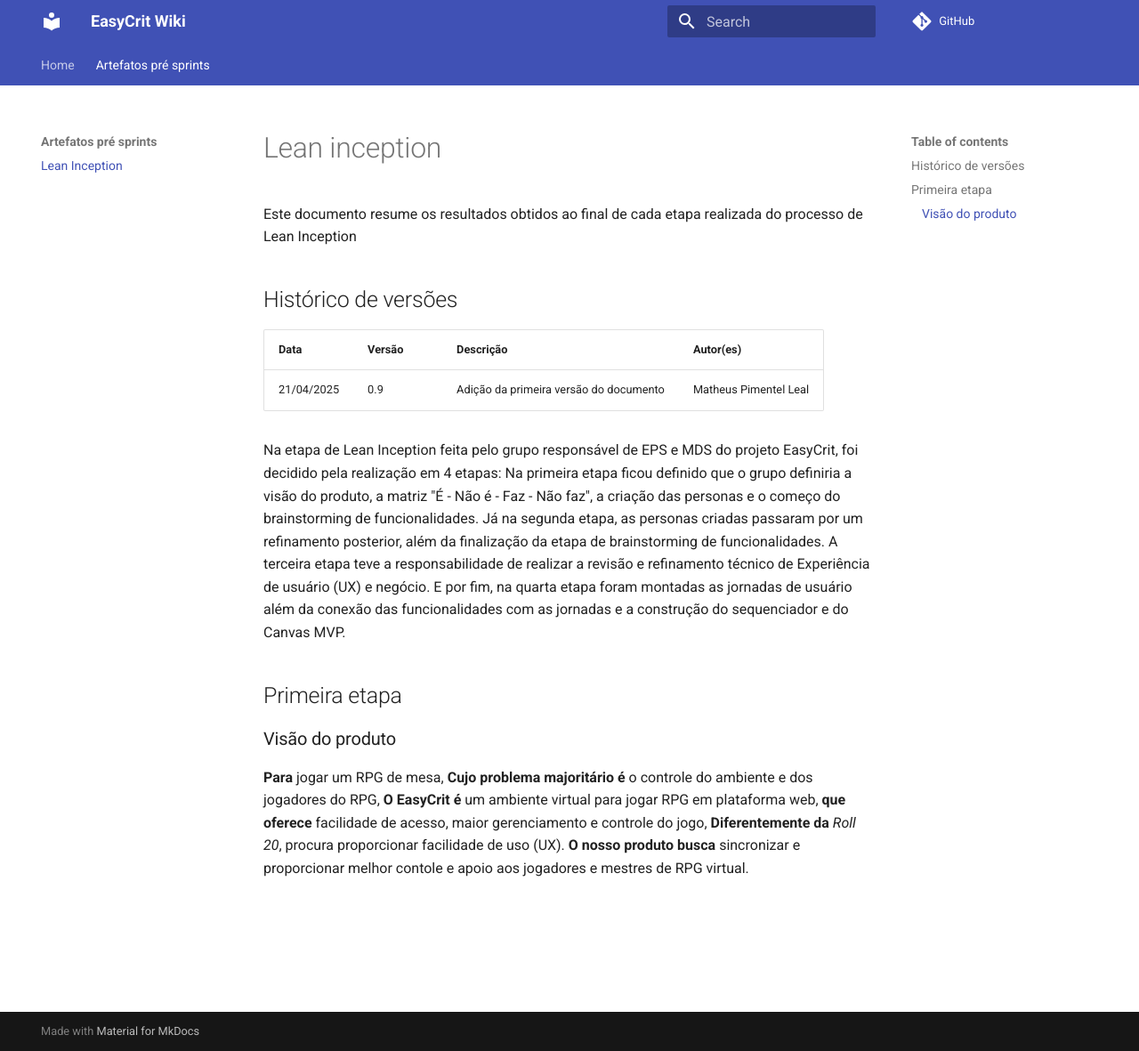
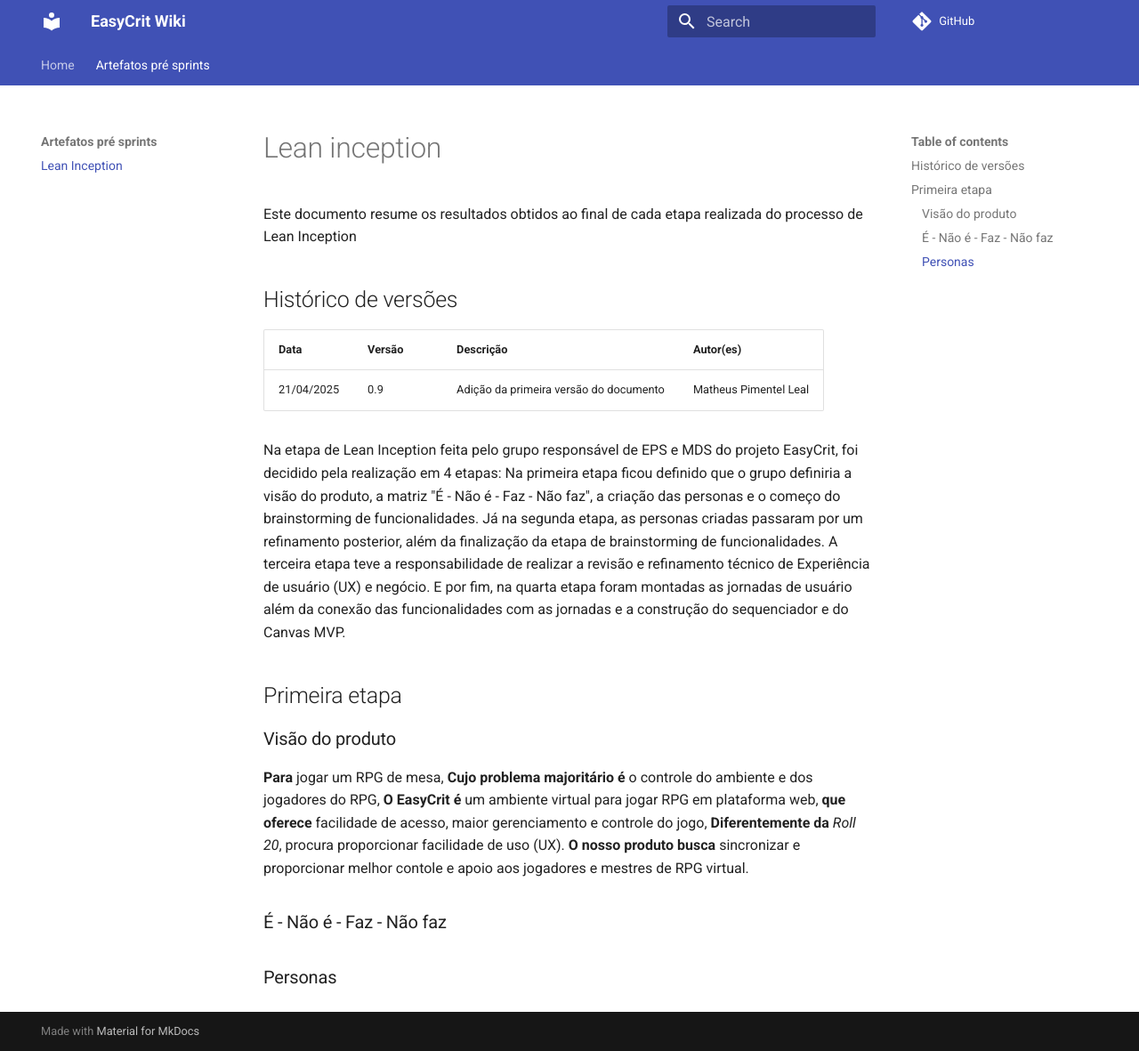
Before and after one commit to fga-eps-mds/2025.1-EasyCrit-docs, an MkDocs documentation site: the page built from docs/artefatos/pre_sprints/lean_inception.md, in a window 1280 px wide and 1181 px high. Shown: the whole window at 89% size. Built offline with MkDocs 1.6.1 and Material for MkDocs 9.7.7, drawn with Linux system fonts in a browser that asks for light colours; comment, search, counter and statistics services are not loaded.

Commit message:
docs: adiciona secoes de artefatos do lean inception

```diff
--- a/docs/artefatos/pre_sprints/lean_inception.md
+++ b/docs/artefatos/pre_sprints/lean_inception.md
@@ -12,3 +12,7 @@ Na etapa de Lean Inception feita pelo grupo responsável de EPS e MDS do projeto
 ## Primeira etapa
 ### Visão do produto
 **Para** jogar um RPG de mesa, **Cujo problema majoritário é** o controle do ambiente e dos jogadores do RPG, **O EasyCrit é** um ambiente virtual para jogar RPG em plataforma web, **que oferece** facilidade de acesso, maior gerenciamento e controle do jogo, **Diferentemente da** _Roll 20_, procura proporcionar facilidade de uso (UX). **O nosso produto busca** sincronizar e proporcionar melhor contole e apoio aos jogadores e mestres de RPG virtual.
+
+### É - Não é - Faz - Não faz
+
+### Personas
```
